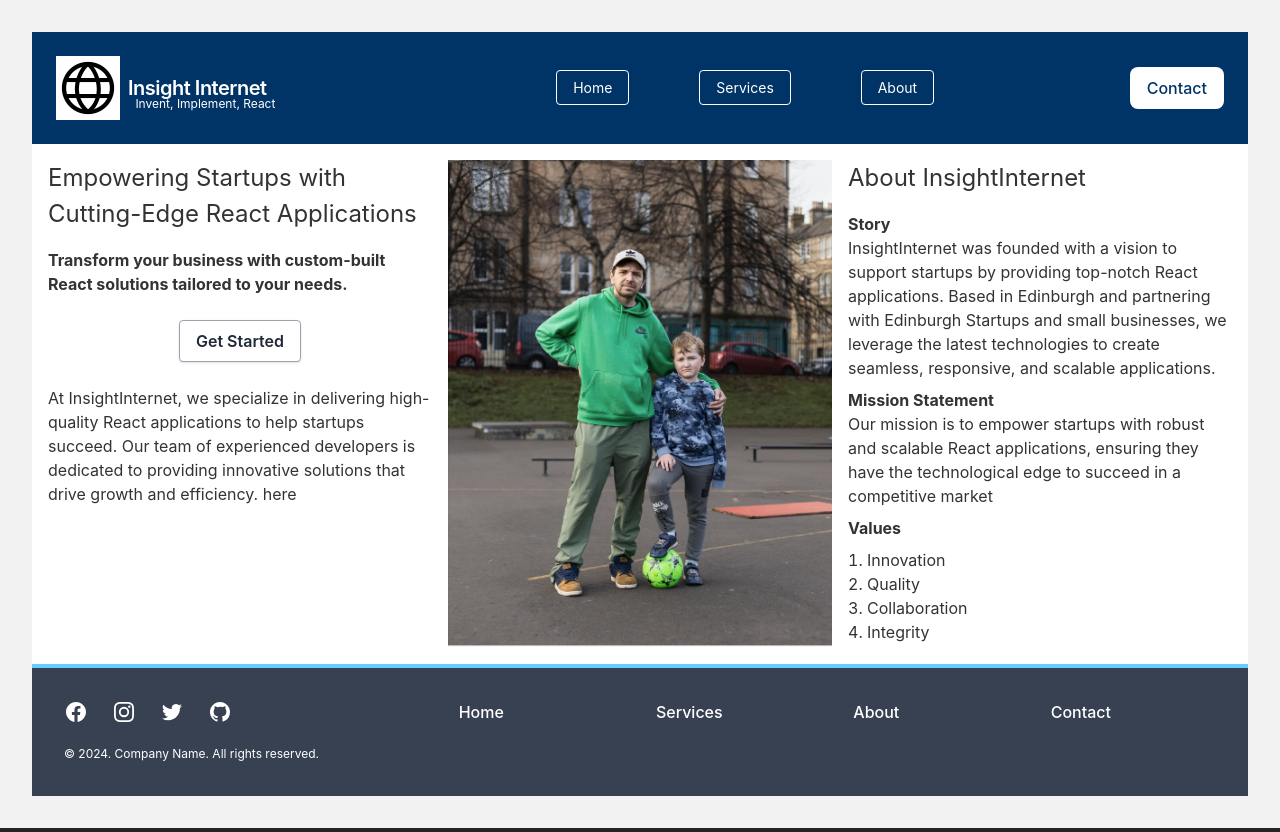
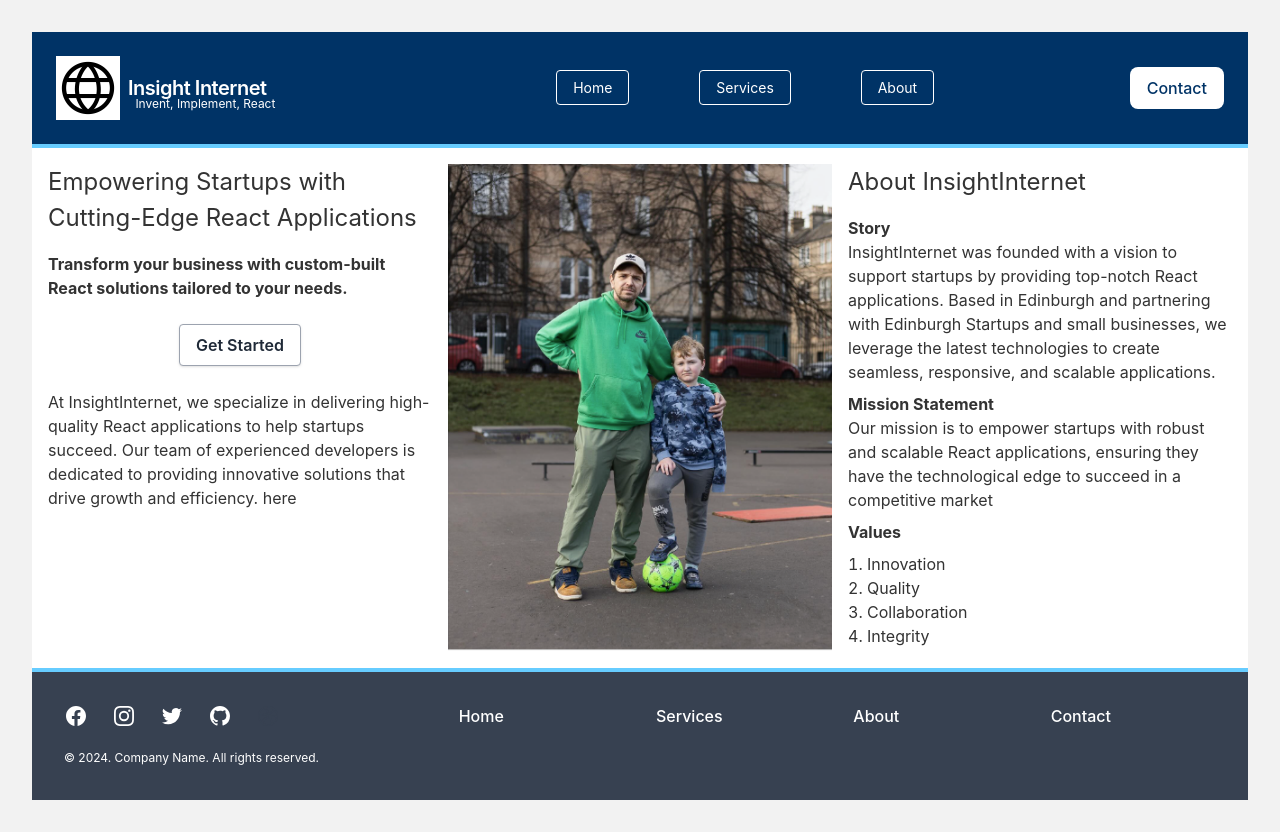
Before and after one commit to matherton/insightinternetApp, a Vue app: page / in a window 1280 px wide. Built offline with nearby package versions, Linux system fonts and the light colour scheme.

Commit message:
added bottom border --primary-sky to header

```diff
--- a/src/style.css
+++ b/src/style.css
@@ -34,6 +34,7 @@
   background-color: var(--primary-navy);
   color: white;
   text-align: center;
+  border-bottom: 2px solid var(--primary-sky);
 }
 
 .button-primary {
```
